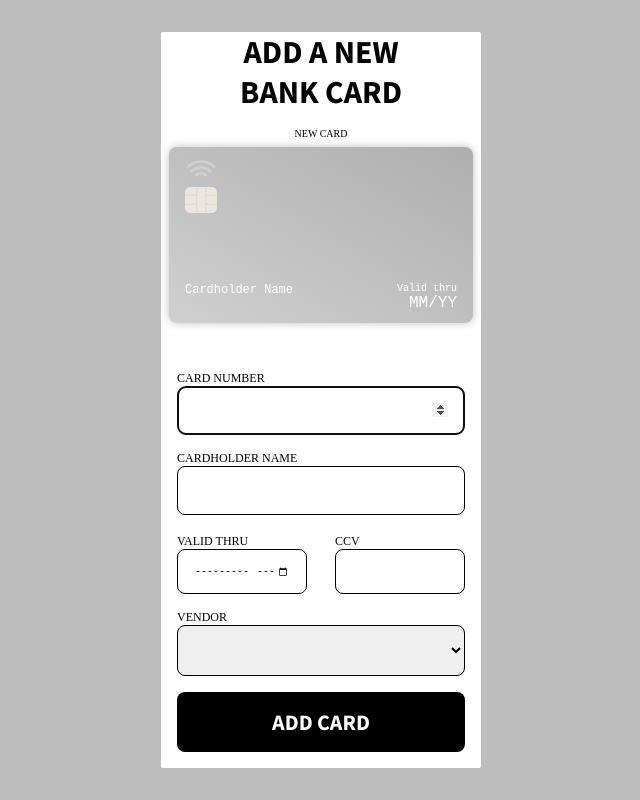
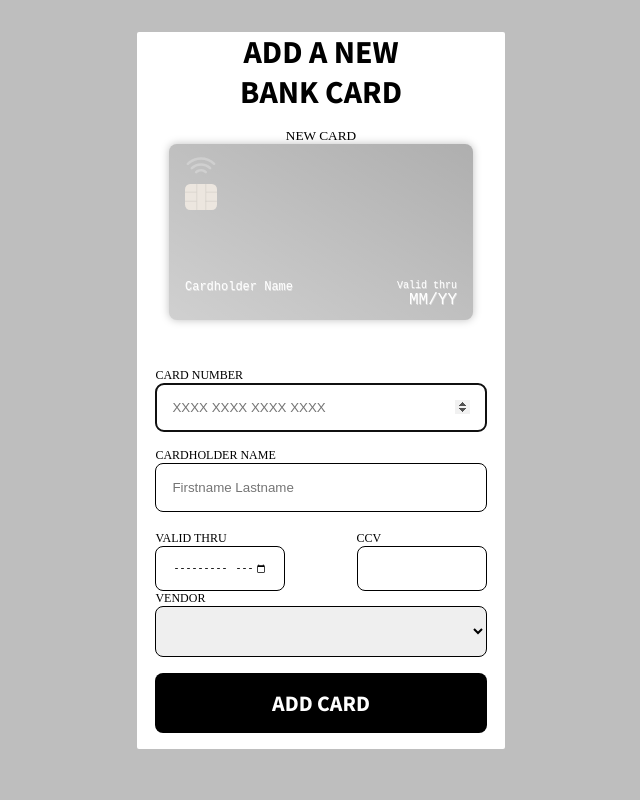
Before and after one commit to niklas-f-a/E-Wallet, a Vue app: page / in a window 1280 px wide. Both pictures are taken after a click on the button "ADD A NEW CARD". Shown: the whole page, without its empty margins (319-959 px from the left). Built offline with nearby package versions, Linux system fonts and the light colour scheme; a web font is replaced by a local one.

Commit message:
errorhandling

```diff
--- a/src/App.vue
+++ b/src/App.vue
@@ -8,6 +8,7 @@
     />
     <AddCard v-else-if="currentView === 'addcard'"
       @cardInfo='collect'
+      :cards="vendorCards"
     />
   </div>
 </template>
@@ -32,7 +33,7 @@ export default {
   },
   methods: {
     collect(card){
-      console.log(card, this.vendorCards);
+
       card.active = false
       this.vendorCards.push(card)
       localStorage.setItem('cards', JSON.stringify(this.vendorCards))
@@ -89,7 +90,7 @@ body{
 }
 .main{
   margin-top: 2rem;
-  width: 20rem;
+  width: 23rem;
   background-color: #ffffff;
   display: flex;
   flex-direction: column;
--- a/src/components/NewCard.vue
+++ b/src/components/NewCard.vue
@@ -1,6 +1,7 @@
 <template>
   <article class="new-card"
     :style="{backgroundColor: info.color}"
+    :class="{yellow: info.vendor == 'bitcoin-inc'}"
   >
     <span class="chip-img">
       <img src="@/assets/wifi_white.svg">
@@ -40,10 +41,16 @@ export default {
 </script>
 
 <style lang='scss' scoped>
+.yellow > span > h4,.yellow > span > p, .yellow > h3{
+  color:#000000;
+  h3, p, h4 {
+      text-shadow: .5px .5px 0px rgba(254, 254, 254, .24) inset;
+  }
+}
 .new-card{
   background-color: #D0D0D0;
   height: 10rem;
-  width: 85%;
+  width: 17rem;
   border-radius: 8px;
   padding: .5rem 1rem;
   display: grid;
@@ -71,7 +78,7 @@ export default {
     grid-column: 1 / 5;
     align-self: center;
     font-size: 21px;
-    color: white;
+
     letter-spacing: 1.5px;
   }
   .name{
@@ -83,13 +90,13 @@ export default {
     justify-content: flex-start;
     p{
       font-size: 12px;
-      color: white;
+
     }
     h4{
       font-family: 'PT Mono', monospace;
       font-size: 16px;
       font-weight: 300;
-      color: white;
+
     }
   }
   .valid {
@@ -99,21 +106,23 @@ export default {
     grid-column: 4 / 6;
     align-items: end;
     justify-content: flex-start;
-    color: white;
+    .valid  p{
+    text-shadow: -.5px -.5px 0px rgba(255, 255, 255, .25);
+    text-shadow: .5px .5px 0px rgba(255, 255, 255, .5);
+    }
      p:first-child{
       font-size: 10px;
-      color: white;
+
 
     }p:last-of-type{
       font-family: 'PT Mono', monospace;
       font-weight: 300;
-      color: white;
     }
   }
-  // h3 p h4{
-  //   text-shadow: .5px .5px 0px rgba(254, 254, 254, .24)inset;
-
-  // }
+  h3, span > p, span > h4{
+    text-shadow: -.5px -.5px 0px rgba(255, 255, 255, .25);
+    text-shadow: .5px .5px 0px rgba(255, 255, 255, .5);
+  }
 
 }
 </style>
--- a/src/views/AddCard.vue
+++ b/src/views/AddCard.vue
@@ -3,30 +3,36 @@
     <h1>ADD A NEW BANK CARD</h1>
     <small>NEW CARD</small>
     <NewCard :info='input' />
-    <form @submit.prevent="">
+    <form @submit.prevent="validateInput">
       <label for="card-number">CARD NUMBER</label>
-      <input v-model='input.cardNumber' @input="inputCheck" type="number" id="card-number" name="card-number" ref="focusMe">
+      <input :class="{errorborder: error.cardNr}" v-model='input.cardNumber' @input="inputCheck" placeholder="XXXX XXXX XXXX XXXX" type="number" id="card-number" name="card-number" ref="focusMe">
+      <small :class="{error: error.cardNr}">{{error.cardNr}}</small>
       <label for="card-holder">CARDHOLDER NAME</label>
-      <input v-model="input.cardHolder" type="text" id="card-holder" name="card-holder">
+      <input :class="{errorborder: error.name}" @input="validCharacter" v-model="input.cardHolder" placeholder="Firstname Lastname" type="text" id="card-holder" name="card-holder">
+      <small :class="{error: error.name}">{{error.name}}</small>
       <div>
         <span>
           <label for="valid-to">VALID THRU</label><br>
-          <input @change="getDates" type="month" id="valid-to" name="valid-to">
+          <input :class="{errorborder: error.monthAndYear}" @change="getDates" type="month" min="2022-01" max="2027-12" id="valid-to" name="valid-to"><br>
+          <small :class="{error: error.monthAndYear}">{{error.monthAndYear}}</small>
         </span>
         <span>
           <label for="ccv">CCV</label><br>
-          <input @input="maxLengthCcv" v-model="input.ccv" type="number" id="ccv" name="ccv">
+          <input :class="{errorborder: error.ccv}" @input="maxLengthCcv" v-model="input.ccv" type="number" id="ccv" name="ccv"><br>
+          <small :class="{error: error.ccv}">{{error.ccv}}</small>
         </span>
       </div>
       <label for="vendor">VENDOR</label>
-      <select @change="select" v-model="input.vendor" name="vendor" id="vendor">
+      <select :class="{errorborder: error.vendor}" @change="select" v-model="input.vendor" name="vendor" id="vendor">
         <option value="bitcoin-inc">BITCOIN INC</option>
         <option value="ninja-bank">NINJA BANK</option>
         <option value="block-chain-inc">BLOCK CHAIN INC</option>
         <option value="evil-corp">EVIL CORP</option>
       </select>
-      <button @click="validateInput">ADD CARD</button>
+      <small :class="{error: error.vendor}">{{error.vendor}}</small>
+      <button>ADD CARD</button>
     </form>
+    <div class="uniqueModal" v-if="!uniqueNr">hahahhahaha</div>
   </main>
 </template>
 
@@ -35,8 +41,10 @@
 import NewCard from '../components/NewCard'
 export default {
   components: {NewCard},
+  props: ['cards'],
   mounted(){
       document.querySelector('input:first-of-type').focus()
+      console.log(this.cards);
   },
   data(){return {
     input:{
@@ -49,19 +57,65 @@ export default {
       imgFile: '',
       color:'',
     },
+    noNumbers: false,
+    nameValid: false,
     monthAndYearValid: false,
     ccvValid: false,
     vendorValid: false,
     cardNrValid: false,
+    uniqueNr: true,
+    error: {
+      name:'',
+      monthAndYear:'',
+      ccv:'',
+      vendor:'',
+      cardNr:''
+    }
   }},
   methods:{
+    validCharacter(e){
+      if(e.target.value < 1){
+        this.error.name = ''
+      }
+      if(e.target.value.match(/^[A-Za-z\s]+$/)){
+        this.noNumbers = true
+        this.error.name = ''
+      }else {
+        this.error.name = 'NO NUMBERS'
+        this.noNumbers = false
+      }
+
+    },
     validateInput(){
-      if(this.input.cardHolder.length > 1 && /\s/.test(this.input.cardHolder)
-        && this.monthAndYearValid && this.vendorValid && this.cardNrValid){
+      //console.log(this.input.cardNumber == this.cards[0].cardNumber);
+      const exists = this.cards.find(c => c.cardNumber == this.input.cardNumber)
+      console.log(!exists);
+      if(exists){
+        this.uniqueNr = false
+      }else{
+        this.uniqueNr = true
+      }
+      if(!/\s/.test(this.input.cardHolder)){
+        this.error.name = 'MUST HAVE FIRST AND LAST NAME' }
+        else{
+        this.nameValid = true
+      }
+      if(!this.monthAndYearValid){
+        this.error.monthAndYear = 'NEEDED'
+      }
+      if(!this.vendorValid){
+        this.error.vendor = 'NEED TO PICK A VENDOR'
+      }
+      if(!this.cardNrValid){
+        this.error.cardNr = 'CARD NUMBER MUST BE 16 DIGITS'
+      }
+      if(!this.ccvValid){
+        this.error.ccv = 'NEEDED'
+      }
+      if(this.nameValid && this.monthAndYearValid && this.vendorValid && this.uniqueNr
+        && this.cardNrValid && this.ccvValid && this.noNumbers){
           this.$emit('cardInfo', {...this.input})
-        }else{
-          console.log('false');
-        }
+      }
     },
     getDates(e){
       const [year, month] = e.target.value.split('-')
@@ -95,28 +149,35 @@ export default {
     },
   }
 }
+
 </script>
 
 <style lang='scss' scoped>
+.error{
+  color: red;
+}
+.errorborder{
+  border: 1px solid red;
+}
   h1  {
     width: 11rem;
     text-align: center;
     margin-bottom: 1rem;
   }
-  small{
-    margin-bottom: .5rem;
-    font-size: 10px;
-  }
+
   form{
   margin: 3rem auto 1rem auto;
   display: flex;
   flex-direction: column;
   width: 90%;
   input, select{
-    margin-bottom: 1rem;
     padding: 1rem;
     border-radius: 8px;
     border: 1px solid black;
+  }
+  small{
+    margin-bottom: 1rem;
+    font-size: 10px;
   }
   label{
     font-size: 12px;
--- a/src/views/Home.vue
+++ b/src/views/Home.vue
@@ -66,7 +66,7 @@ button{
   color: black;
   border-radius: 8px;
   border: 1px solid black;
-  width: 95%;
+  width: 19rem;
   margin-bottom: 1rem;
   cursor: pointer;
   &:hover{
```
